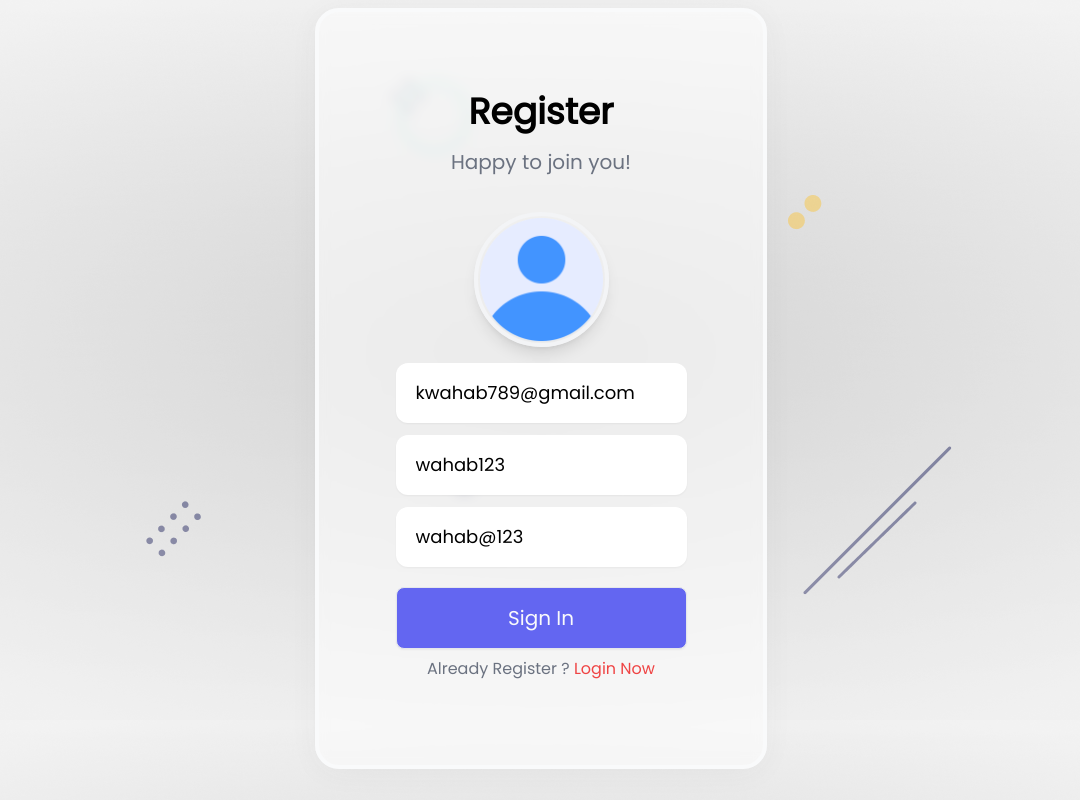
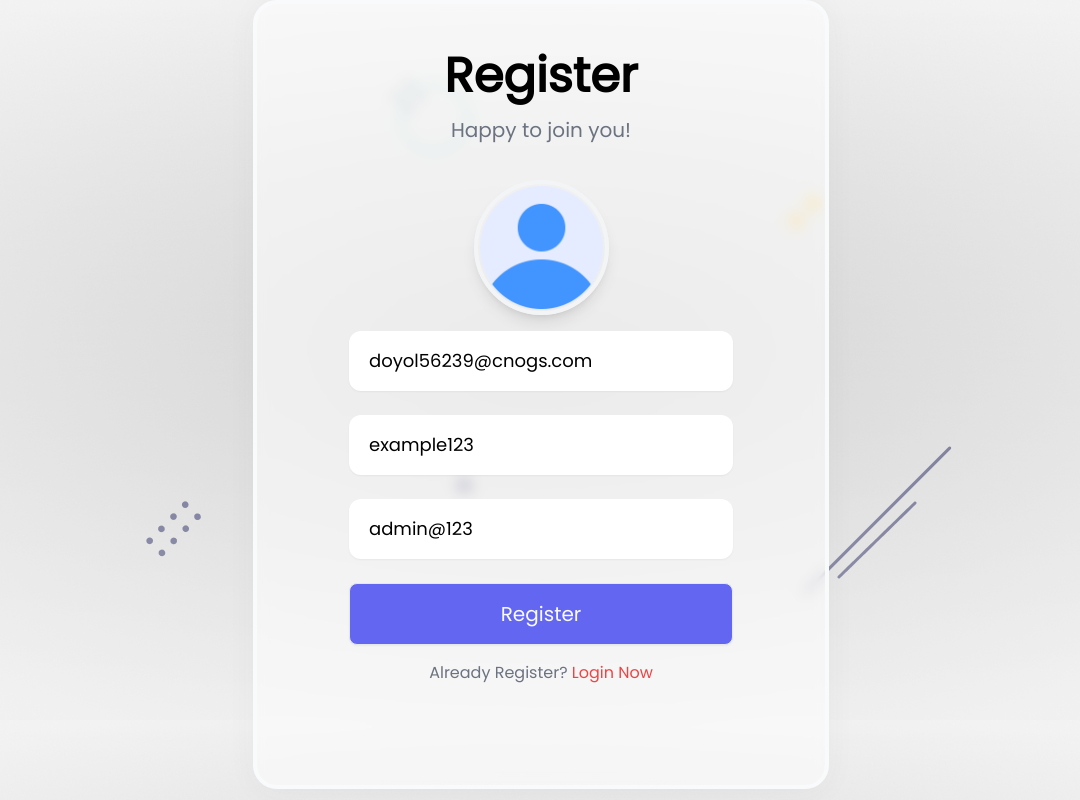
Before and after one commit to wabbi-khan/email-OTP-verification, a React (Create React App) app in the folder client/: page /register in a window 1280 px wide. Shown: the whole page, without its empty margins (99-1179 px from the left). Built offline with nearby package versions, Linux system fonts and the light colour scheme; no server answers; the HTML template or start-up script is replaced by a standard one.

Commit message:
working or password component

```diff
--- a/client/src/components/Password.jsx
+++ b/client/src/components/Password.jsx
@@ -1,13 +1,15 @@
 import React from 'react';
 import styles from '../styles/Username.module.css';
 import avatar from '../assets/profile.png';
-import { Link } from 'react-router-dom';
-import { Toaster } from 'react-hot-toast';
+import { Link, useNavigate } from 'react-router-dom';
+import toast, { Toaster } from 'react-hot-toast';
 import { useFormik } from 'formik';
 import { passwordValidate } from '../helper/Validate';
 import useFetch from '../hooks/fetch.hook';
 import { useAuthStore } from '../store/store';
+import { verifyPassword } from '../helper/helper';
 const Password = () => {
+  const navigate = useNavigate();
   const { username } = useAuthStore((state) => state.auth);
   const [{ isLoading, apiData, serverData }] = useFetch(`/user/${username}`);
   const formik = useFormik({
@@ -18,10 +20,25 @@ const Password = () => {
     validateOnBlur: false,
     validateOnChange: false,
     onSubmit: async (values) => {
-      console.log(values);
+      // console.log(values);
+      let loginPromise = verifyPassword({
+        username,
+        password: values.password,
+      });
+      toast.promise(loginPromise, {
+        loading: 'Checking..!!',
+        success: <b>Login Successfully..!</b>,
+        error: <b>Password does not match</b>,
+      });
+      loginPromise.then((res) => {
+        let { token } = res.data;
+        localStorage.setItem('token', token);
+        navigate('/profile');
+      });
     },
   });
-  if (isLoading) return <h1 className="text-2xl font-bold">Is Loading</h1>;
+  if (isLoading)
+    return <h1 className="text-2xl text-center font-bold">Is Loading</h1>;
   if (serverData)
     return <h1 className="text-xl text-red-500">{serverData.message}</h1>;
   return (
--- a/client/src/components/Register.jsx
+++ b/client/src/components/Register.jsx
@@ -1,39 +1,59 @@
 import React, { useState } from 'react';
+import { Link, useNavigate } from 'react-router-dom';
+import avatar from '../assets/profile.png';
+import toast, { Toaster } from 'react-hot-toast';
+import { useFormik } from 'formik';
+import { registerValidation } from '../helper/Validate.js';
+import convertToBase64 from '../helper/Convert';
+import { registerUser } from '../helper/helper';
+
 import styles from '../styles/Username.module.css';
-import avatar from '../assets/profile.png';
-import { Link } from 'react-router-dom';
-import { Toaster } from 'react-hot-toast';
-import { useFormik } from 'formik';
-import convertToBase64 from '../helper/Convert';
-import { registerValidation } from '../helper/Validate';
-const Register = () => {
+
+export default function Register() {
+  const navigate = useNavigate();
   const [file, setFile] = useState();
+
   const formik = useFormik({
     initialValues: {
-      email: 'kwahab789@gmail.com',
-      username: 'wahab123',
-      password: 'wahab@123',
+      email: 'doyol56239@cnogs.com',
+      username: 'example123',
+      password: 'admin@123',
     },
     validate: registerValidation,
     validateOnBlur: false,
     validateOnChange: false,
     onSubmit: async (values) => {
       values = await Object.assign(values, { profile: file || '' });
-      console.log(values);
+      let registerPromise = registerUser(values);
+      toast.promise(registerPromise, {
+        loading: 'Creating...',
+        success: <b>Register Successfully...!</b>,
+        error: <b>Could not Register.</b>,
+      });
+
+      registerPromise.then(function () {
+        navigate('/');
+      });
     },
   });
+
   /** formik doensn't support file upload so we need to create this handler */
   const onUpload = async (e) => {
     const base64 = await convertToBase64(e.target.files[0]);
     setFile(base64);
   };
+
   return (
-    <div className="container mx-auto py-2">
+    <div className="container mx-auto">
       <Toaster position="top-center" reverseOrder={false}></Toaster>
-      <div className="flex justify-center items-center w-full h-full">
-        <div className={styles.glass}>
+
+      <div className="flex justify-center items-center">
+        <div
+          className={styles.glass}
+          style={{ width: '45%', paddingTop: '3em' }}
+        >
           <div className="title flex flex-col items-center">
-            <h4 className="text-4xl font-bold">Register</h4>
+            <h4 className="text-5xl font-bold">Register</h4>
             <span className="py-4 text-xl w-2/3 text-center text-gray-500">
               Happy to join you!
             </span>
@@ -48,6 +68,7 @@ const Register = () => {
                   alt="avatar"
                 />
               </label>
+
               <input
                 onChange={onUpload}
                 type="file"
@@ -56,33 +77,33 @@ const Register = () => {
               />
             </div>
 
-            <div className="textbox flex flex-col items-center gap-3">
+            <div className="textbox flex flex-col items-center gap-6">
               <input
                 {...formik.getFieldProps('email')}
                 className={styles.textbox}
-                type="email"
-                placeholder="Email"
+                type="text"
+                placeholder="Email*"
               />
               <input
                 {...formik.getFieldProps('username')}
                 className={styles.textbox}
                 type="text"
-                placeholder="Username"
+                placeholder="Username*"
               />
               <input
                 {...formik.getFieldProps('password')}
                 className={styles.textbox}
                 type="text"
-                placeholder="Password"
+                placeholder="Password*"
               />
-              <button className={`mt-2 ${styles.btn}`} type="submit">
-                Sign In
+              <button className={styles.btn} type="submit">
+                Register
               </button>
             </div>
 
-            <div className="text-center pt-2">
+            <div className="text-center py-4">
               <span className="text-gray-500">
-                Already Register ? {''}
+                Already Register?{' '}
                 <Link className="text-red-500" to="/">
                   Login Now
                 </Link>
@@ -93,6 +114,4 @@ const Register = () => {
       </div>
     </div>
   );
-};
-
-export default Register;
+}
```
Also changed, not shown: client/src/helper/Convert.js (indentation only).
